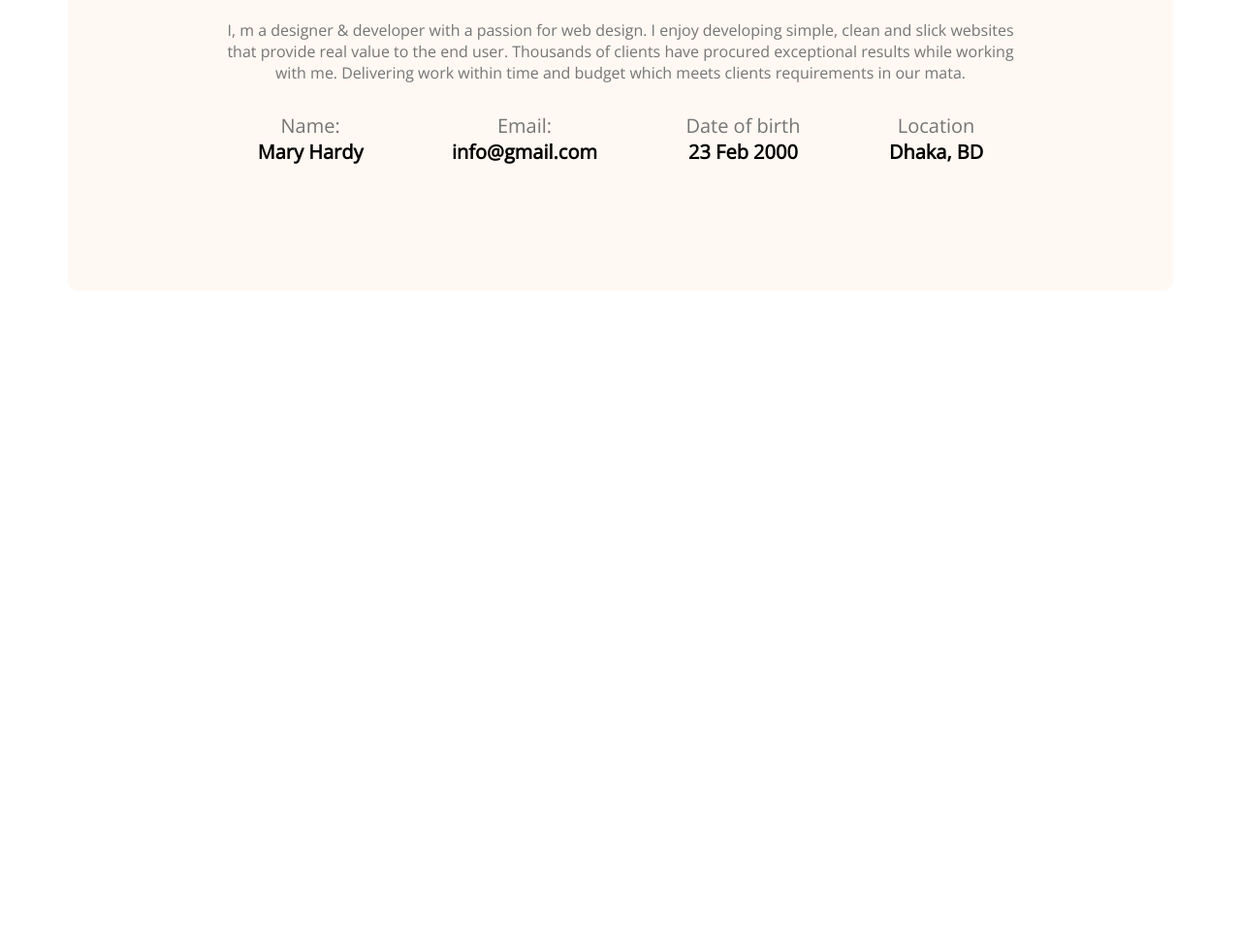
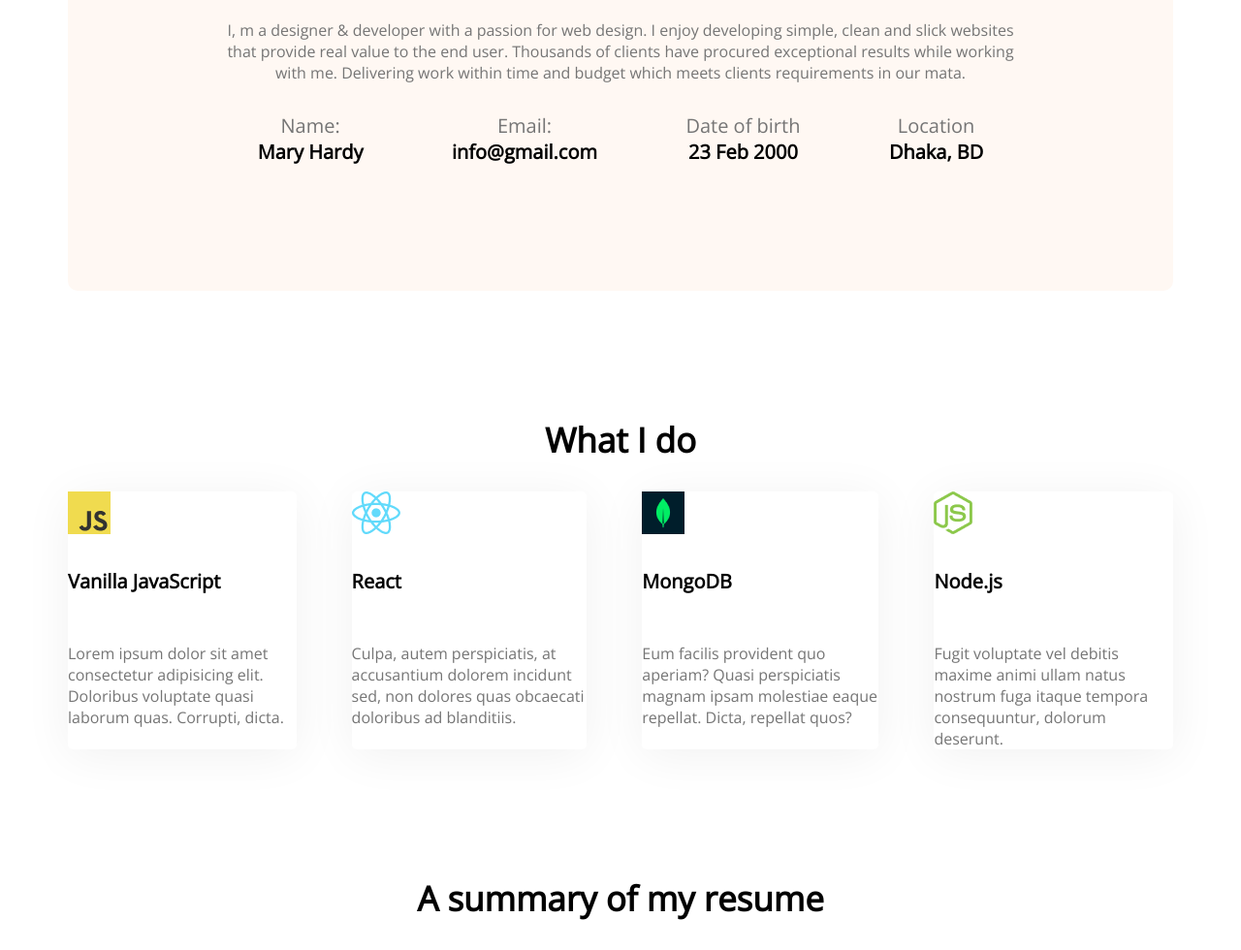
Before and after one commit to anayet71/developer-porfolio, a plain HTML site: page index.html in a window 1280 px wide. Shown: the part 1157-2137 px from the top of the page at 97% size. Before the commit the page ends 1457 px from the top, so only its background shows below. Drawn offline with nearby package versions, Linux system fonts and the light colour scheme.

Commit message:
added skills content

```diff
--- a/index.html
+++ b/index.html
@@ -52,6 +52,43 @@
                </div>
           </div>
          </section>
+         <!-- What I do section -->
+         <section class="what-i-do">
+          <h3 class="section-title">What I do</h3>
+          <!-- .skills-container>.skill*4>img+p.skill-title+p.skill-description>lorem15 -->
+          <div class="skills-container">
+               <div class="skill">
+                    <img src="images/icons/js.png" alt="">
+                    <p class="skill-title">Vanilla JavaScript</p>
+                    <p class="skill-description">Lorem ipsum dolor sit amet consectetur adipisicing elit. Doloribus voluptate quasi laborum quas. Corrupti, dicta.</p>
+               </div>
+               <div class="skill">
+                    <img src="images/icons/react.png" alt="">
+                    <p class="skill-title">React</p>
+                    <p class="skill-description">Culpa, autem perspiciatis, at accusantium dolorem incidunt sed, non dolores quas obcaecati doloribus ad blanditiis.</p>
+               </div>
+               <div class="skill">
+                    <img src="images/icons/mongo.png" alt="">
+                    <p class="skill-title">MongoDB</p>
+                    <p class="skill-description">Eum facilis provident quo aperiam? Quasi perspiciatis magnam ipsam molestiae eaque repellat. Dicta, repellat quos?</p>
+               </div>
+               <div class="skill">
+                    <img src="images/icons/nodejs.png" alt="">
+                    <p class="skill-title">Node.js</p>
+                    <p class="skill-description">Fugit voluptate vel debitis maxime animi ullam natus nostrum fuga itaque tempora consequuntur, dolorum deserunt.</p>
+               </div>
+          </div>
+         </section>
+         <!-- My Resume -->
+         <section class="resume">
+          <h3 class="section-title">A summary of my resume</h3>
+               <div class="resume-content">
+                   <div>
+
+                   </div>
+               </div>
+         </section>
+
 
      </main>
      <footer>
--- a/styles/protfolio.css
+++ b/styles/protfolio.css
@@ -1,6 +1,6 @@
-* {
+*{
      margin: 0px;
-     font-family: 'open sans';
+     font-family: 'open Sans';
 }
 
 .text-primary {
@@ -17,7 +17,8 @@
      background: #FD6E0A;
      border-radius: 5px;
 }
-.header{
+
+.header {
      background-color: #FFF8F3;
      background-image: url(../images/header_bg.png), url(../images/developer.png);
      background-repeat: no-repeat;
@@ -46,61 +47,102 @@ nav li {
      list-style: none;
      margin-left: 50px;
 }
+
 /* banner styles */
-.banner{
-     margin:0px 200px;
+.banner {
+     margin: 0px 200px;
      display: flex;
      align-items: center;
 }
-.banner-title{
+
+.banner-title {
      font-weight: 700;
      font-size: 85px;
 }
-.banner-sub-title{
+
+.banner-sub-title {
      font-weight: 600;
      font-size: 45px;
      margin-bottom: 5px;
 }
-.banner-description{
+
+.banner-description {
      font-weight: 400;
      font-size: 18px;
-     color:#757575;
+     color: #757575;
 }
+
 /* Main section */
-main{
+main {
      max-width: 1140px;
      margin: 0 auto;
 
 }
+section{
+     margin-top: 130px;
+}
 /* about section styles */
-.about{
-     margin-top: 130px;
+.about {
      background: #FFF8F3;
      border-radius: 10px;
      padding: 130px 150px;
      text-align: center;
 
 }
-.section-title{
+
+.section-title {
      margin-bottom: 30px;
      font-size: 35px;
      font-weight: 700;
+     text-align: center;
 }
-.section-description{
+
+.section-description {
      color: #757575;
      size: 18px;
      margin-bottom: 30px;
 }
+
 /* About section table */
-.about-info-container{
+.about-info-container {
      display: flex;
      font-size: 20px;
      justify-content: space-around;
 }
-.about .info-title{
-     color:#757575;
+
+.about .info-title {
+     color: #757575;
 }
-.about .info-description{
+
+.about .info-description {
      font-weight: 700;
      color: 474747;
 }
+
+/* What I do  */
+
+.skills-container {
+     display: flex;
+     gap: 57px;
+}
+
+.skill {
+     background: #FFFFFF;
+     box-shadow: 0px 6px 50px rgba(0, 0, 0, 0.06);
+     border-radius: 5px;
+}
+.skill-title {
+     font-weight: 700;
+     font-size: 20px;
+     margin-top: 30px;
+     margin-bottom: 50px;
+}
+.skill-description {
+     color: #757575;
+     font-size: 16px;
+}
+/* My Resume */
+
+.my-education{
+     display: flex;
+}
```
